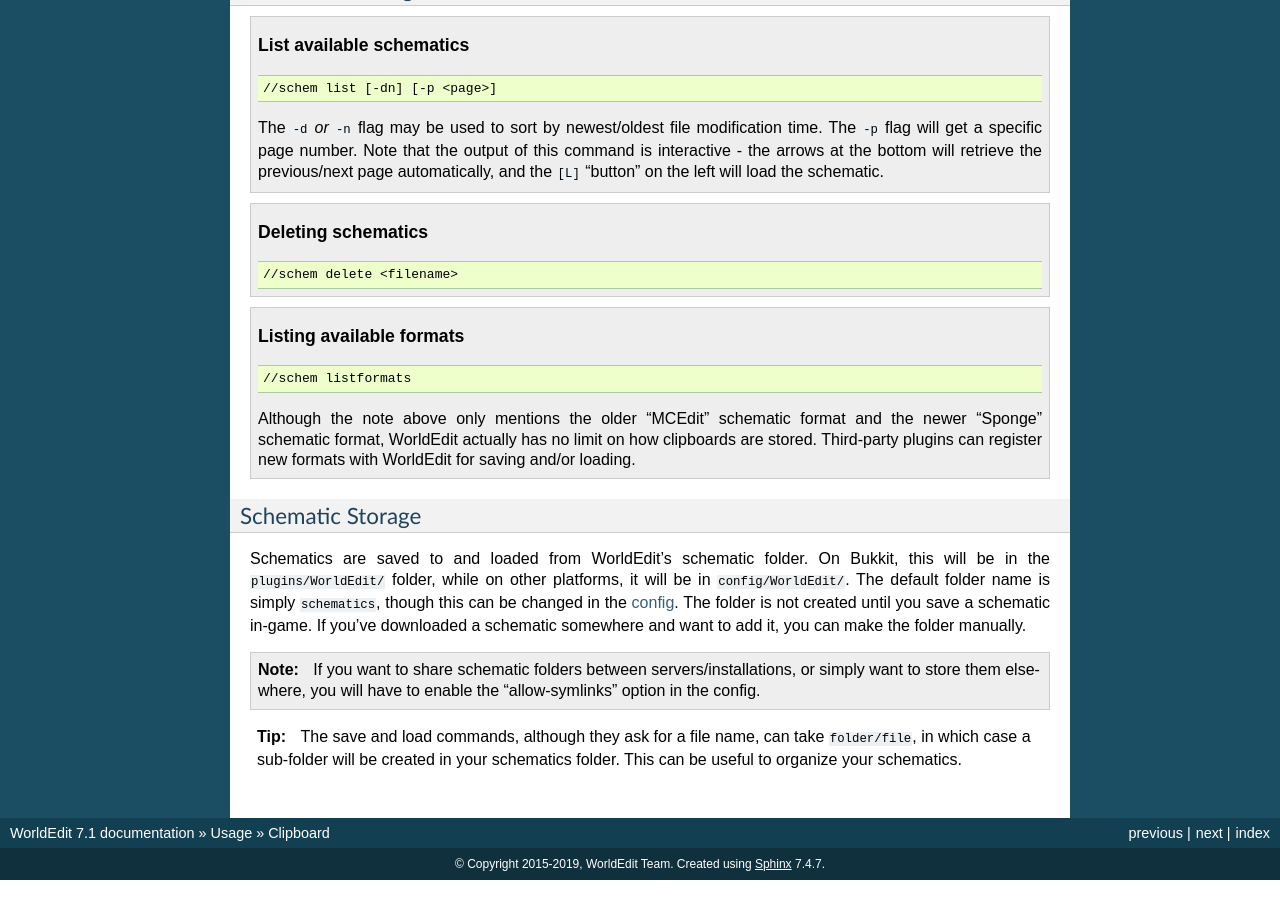
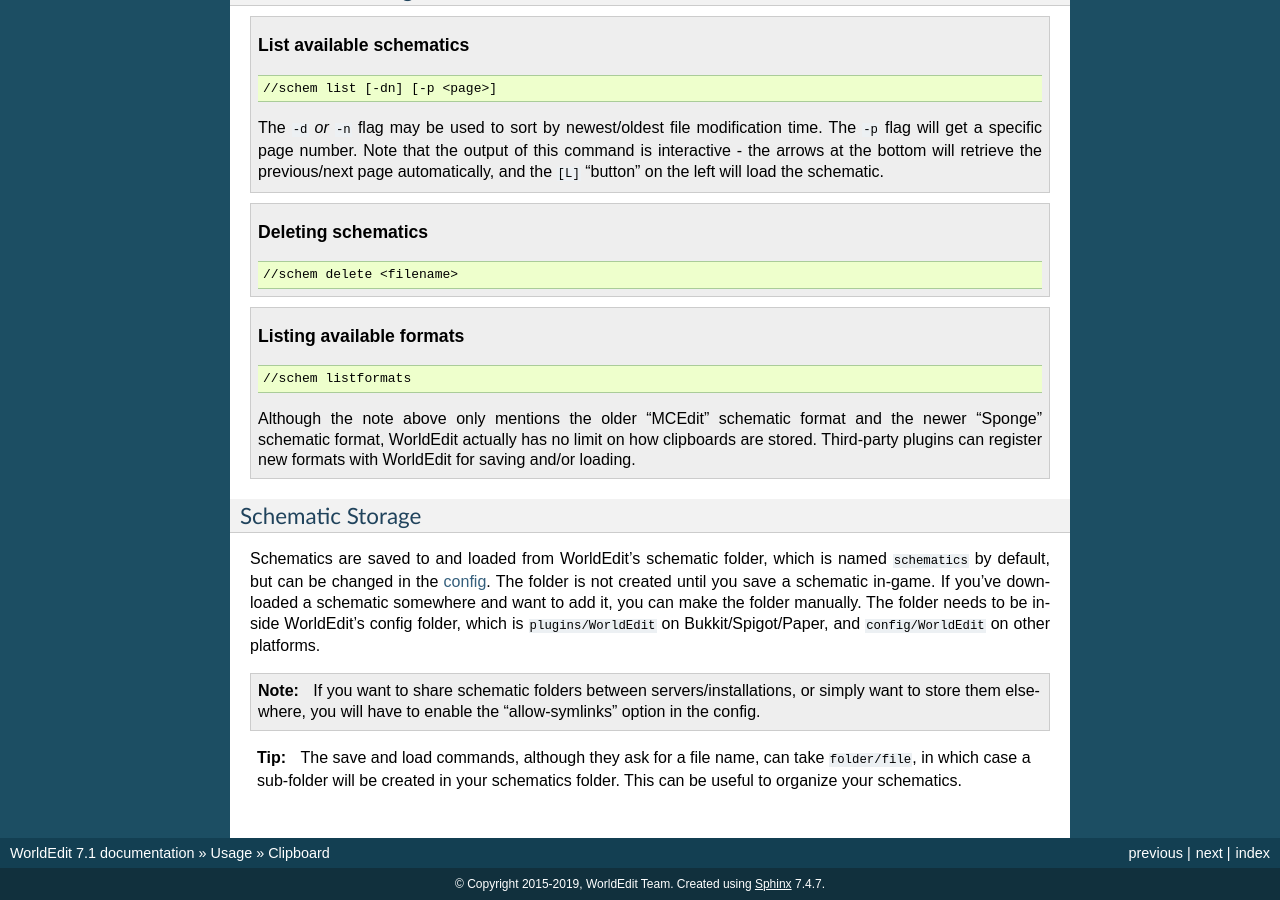
Before and after one commit to EngineHub/WorldEditDocs, a Sphinx documentation site: the page built from source/usage/clipboard.rst, in a window 1280 px wide and 900 px high, scrolled down 3231 px. Built offline with Sphinx 7.4.7, drawn with Linux system fonts in a browser that asks for light colours.

Commit message:
Improve the wording of the Schematic Storage section

```diff
--- a/source/usage/clipboard.rst
+++ b/source/usage/clipboard.rst
@@ -116,7 +116,11 @@
 Schematic Storage
 -----------------
 
-Schematics are saved to and loaded from WorldEdit's schematic folder. On Bukkit, this will be in the ``plugins/WorldEdit/`` folder, while on other platforms, it will be in ``config/WorldEdit/``. The default folder name is simply ``schematics``, though this can be changed in the :doc:`config <../config>`. The folder is not created until you save a schematic in-game. If you've downloaded a schematic somewhere and want to add it, you can make the folder manually.
+Schematics are saved to and loaded from WorldEdit's schematic folder, which is named ``schematics`` by default, but
+can be changed in the :doc:`config <../config>`. The folder is not created until you save a schematic in-game.
+If you've downloaded a schematic somewhere and want to add it, you can make the folder manually. The folder needs
+to be inside WorldEdit's config folder, which is ``plugins/WorldEdit`` on Bukkit/Spigot/Paper, and ``config/WorldEdit``
+on other platforms.
 
 .. note:: If you want to share schematic folders between servers/installations, or simply want to store them elsewhere, you will have to enable the "allow-symlinks" option in the config.
 
```
